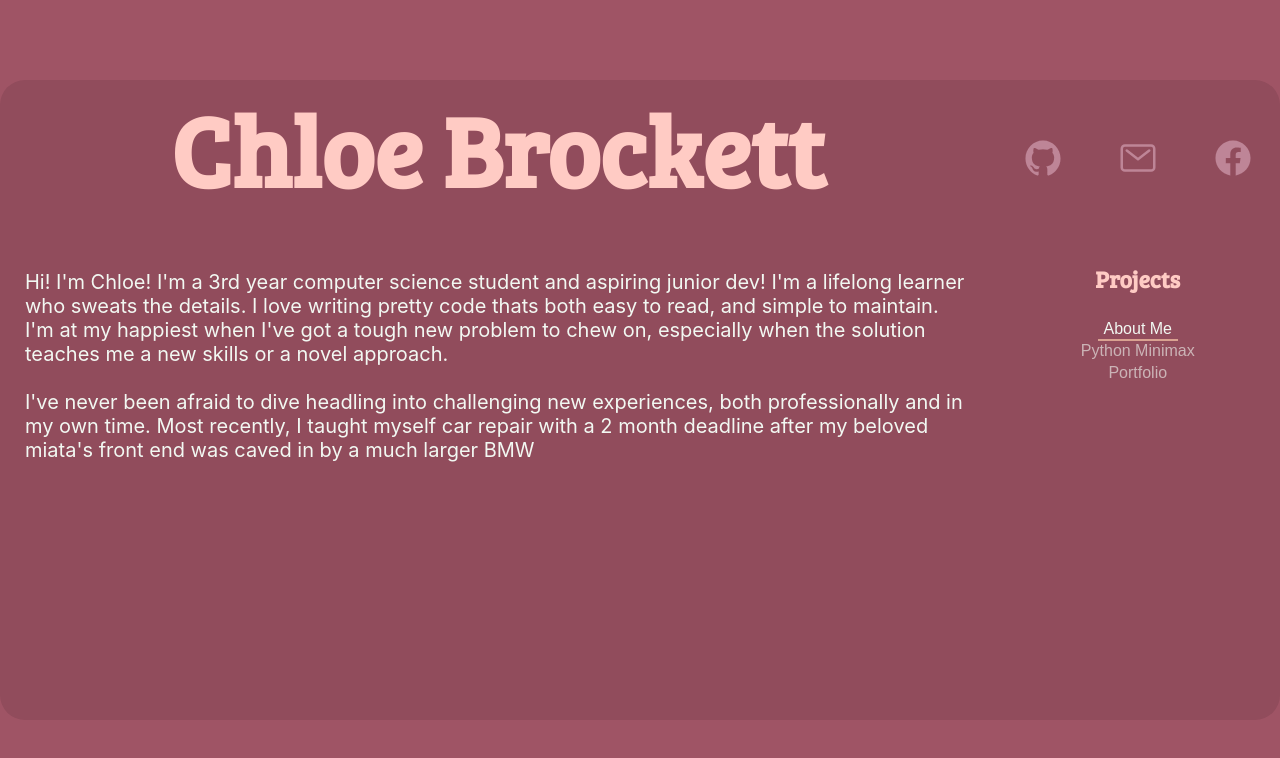
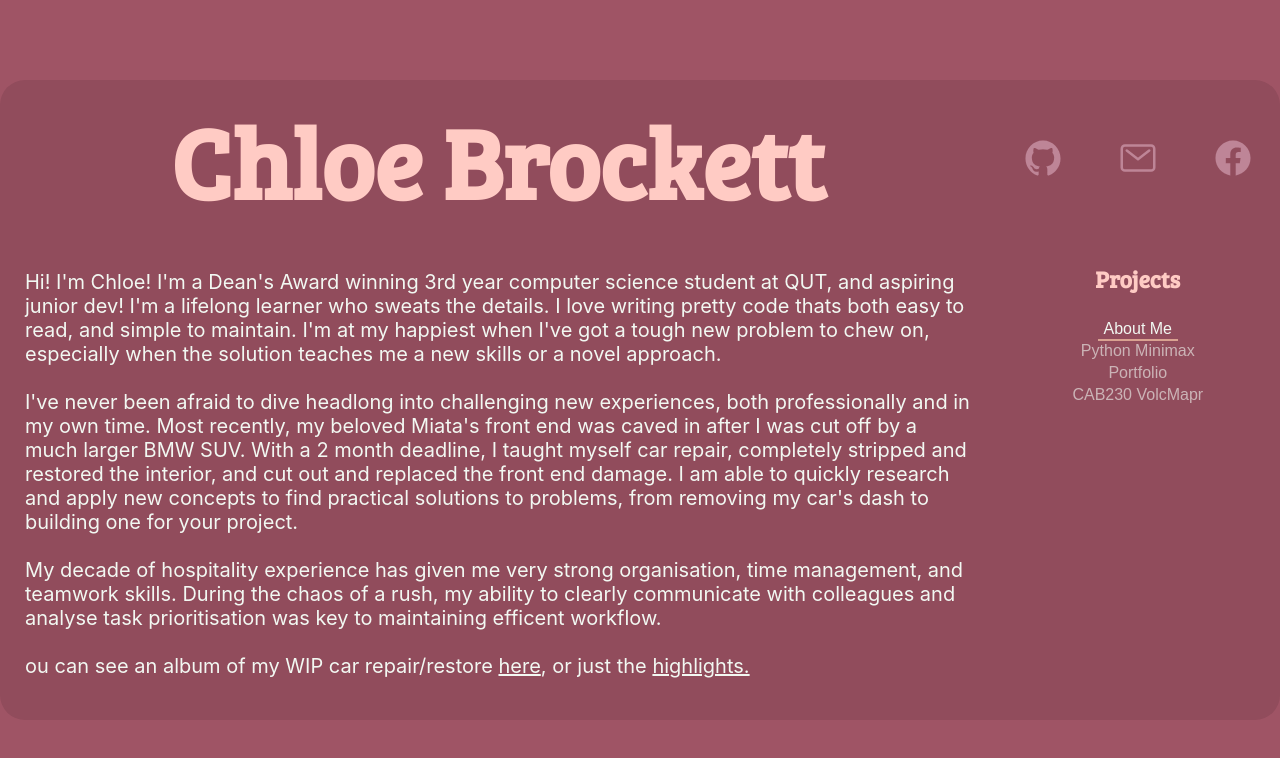
Before and after one commit to ChloeBrockett/ChloeBrockett.github.io, a React (Create React App) app: page / in a window 1280 px wide. Shown: the top 758 px of the page. Built offline with nearby package versions, Linux system fonts and the light colour scheme.

Commit message:
Content Updates

```diff
--- a/src/index.js
+++ b/src/index.js
@@ -5,7 +5,7 @@ import App from './App';
 import reportWebVitals from './reportWebVitals';
 
 const root = ReactDOM.createRoot(document.getElementById('root'));
-console.log ("Hi you should hire me :)")
+console.log ("Hi look no warnings or errors you should totally hire me :)")
 root.render(
   <React.StrictMode>
     <App />
--- a/src/pages/home.js
+++ b/src/pages/home.js
@@ -4,18 +4,34 @@ import './styles/home.css';
 import {IonIcon} from '@ionic/react';
 import {logoFacebook,mailOutline,logoGithub} from 'ionicons/icons';
 
+//The following is a spoof of a JSON object that in future could come from a request to an API. Its the sites content
 //template {title:"",buttonText:"",text:<Fragment></Fragment>}
 const projects = [
         {title:"Chloe Brockett",
             buttonText:"About Me",
             text:<Fragment>
-                Hi! I'm Chloe! I'm a 3rd year computer science student and aspiring junior dev! I'm a lifelong learner who sweats the details.
-                I love writing pretty code thats both easy to read, and simple to maintain. I'm at my happiest when I've got a tough new problem
+                    Hi! I'm Chloe! I'm a Dean's Award winning 3rd year computer science student at QUT, and aspiring junior dev! I'm a lifelong learner who
+                    sweats the details. I love writing pretty code thats both easy to read, and simple to maintain. I'm at my happiest when I've got a tough new problem
                     to chew on, especially when the solution teaches me a new skills or a novel approach.<br /><br />
 
+                    I've never been afraid to dive headlong into challenging new experiences, both professionally and in my own time. Most recently, my beloved Miata's
+                    front end was caved in after I was cut off by a much larger BMW SUV. With a 2 month deadline, I taught myself car repair, completely stripped and
+                    restored the interior, and cut out and replaced the front end damage. I am able to quickly research and apply new concepts to find practical solutions to problems,
+                    from removing my car's dash to building one for your project.
+                    <br /><br />
 
-                I've never been afraid to dive headling into challenging new experiences, both professionally and in my own time. Most recently,
-                I taught myself car repair with a 2 month deadline after my beloved miata's front end was caved in by a much larger BMW
+                    My decade of hospitality experience has given me very strong organisation, time management, and teamwork skills. During the chaos of a rush, my
+                    ability to clearly communicate with colleagues and analyse task prioritisation was key to maintaining efficent workflow. <br /><br />
+
+                    ou can see an album of my WIP car repair/restore <a
+                    href="https://imgur.com/gallery/8hkR8vm" rel="noreferrer" target="_blank"
+                    >
+                        here
+                    </a>, or just the <a
+                    href="https://imgur.com/gallery/Sg44zMB" rel="noreferrer" target="_blank"
+                    >
+                        highlights.
+                    </a>
                 </Fragment>
         },
         {
@@ -40,26 +56,46 @@ const projects = [
             title:"Portfolio",
             buttonText:"Portfolio",
             text:<Fragment>
-                Technologies: React, HTML, CSS, Github<br />React Packages: Ionicons, ghpages<br /><br />
+                    Technologies: React, HTML, CSS, Github, Responsive Design<br />React Packages: Ionicons, ghpages<br /><br />
                     This project is the portfolio site you are using. I used the project as a chance to refresh myself on React, one of my favourite libraries.
                     My past experience building websites was through my studies, where design and even HTML/CSS themselves are only a minor
                     part of the overall assessment. I wanted to challenge myself to come up with my own design, using the opportunity to gain a
-                deeper understanding of CSS in particular. For this reason, I avoided using react packages, and chose to style the page from scratch, with the sole
+                    deeper understanding of CSS in particular. For this reason, I avoided using react packages, and chose to build and design mostly from scratch, with the sole
                     exception of ionicons, a package that allows icons to be used inline with text and styled with similar css. I am not a designer; but designers will
-                be a core part of any future team, and a goal of the project was to demonstrate my appreciation and ability to work alongside to deliver SOMETHING SOMETHING END PRODUCT
+                    be a core part of any future team, and a goal of the project was to demonstrate my ability to collobarate on bespoke design over off the shelf solutions.
                     <br /><br />
                     My major design goal was to have an effective pedestal for my work It needs to reflects my personality, it needs to be bold and memorable while still
                     retaining simplicity as to not be a distraction. I found many junior developer websites showcased as work-ready examplars to be rather plain and samey,
                     many were greys on whites. Most also used common libraries like bootstrap or material, and while these do have their place, I wanted to stand apart.
                     I've often seen it discussed how the use of these tools obfuscates understanding of underlying technologies. This was another reason I avoided their use -
-                a goal of the project is to demonstrate my love of challenging myself to learn and develop deeper understanding.
+                    a goal of the project is to demonstrate my love of challenging myself to learn and develop deeper understanding of base technologies. <br/><br/>
                     <a href="https://github.com/ChloeBrockett/python-cl-naughtscrosses" rel="noreferrer" target="_blank" ><button>View Project</button></a>
+            </Fragment>
+        },
+        {
+            title:"VolcMapr",
+            buttonText:"CAB230 VolcMapr",
+            text:<Fragment>
+                Technologies: React, REST api, HTML, CSS, JWT<br />Packages: AG Grid, Pigeon Maps, ChartJS 2, JWT Decode<br /><br />
+                This was a website made for CAB230: Web Computing for my degree at QUT in 2022. Using react and a number of component libraries, the app consumes
+                a REST api hosted by the faculty to dynamically display data provided by the Smithsonian Institute's <a
+                    href=" https://volcano.si.edu/"target="_blank" rel="noreferrer"
+                >
+                    Global Volcanism Program
+                    </a>.<br /><br />
+                The focus of this assignment was teaching core React concepts like Hooks, Routers and Components, and to then leverage these concepts with a
+                variety npm packages to accurately present the data available across API endpoints, both with and without auth tokens. Users are able to filter
+                and sort tabulated volcano data, and view the location of and chart data relating to individual volcanos<br /><br />
+
+                The full source code is availabe on my GitHub<br /><br />
+                <a href="https://github.com/ChloeBrockett/Volcano-React-Assignmen" rel="noreferrer" target="_blank" ><button>View Project</button></a>
             </Fragment>
         }
     ]
 
-
+//Javascript logic
 function Home (){
+    //States for the header, displayed content, and tracker for white "tab" of the site we are viewing
     const [contentHeader,setContentHeader]=useState(projects[0].title)
     const [contentText,setContentText]=useState(projects[0].text)
     const [active,setActive]=useState(projects[0].buttonText)
@@ -100,6 +136,9 @@ function Home (){
 
                 <div className='menu'>
                     <h3>Projects</h3>
+                    {/* Maps each item in the dummy spoof to a button
+                    On click each button updates the corresponding state
+                    On each rerender the classname is calculated so the currently active tab can have its associated button styled*/ }
                     {projects.map((project) => (
                         <button
                         key={project.buttonText}
--- a/src/pages/styles/home.css
+++ b/src/pages/styles/home.css
@@ -26,6 +26,7 @@
 
 .header {
     grid-area: header;
+    margin:auto;
 }
 h1{
     font-size: 10rem;
@@ -53,6 +54,7 @@ h1{
     border-color:#FFCBC4 ;
     text-decoration: none;
     border-radius: 4px;
+    cursor: pointer;
 }
 
 .content a{
```
Lines whose indentation alone changed are shown as unchanged.
